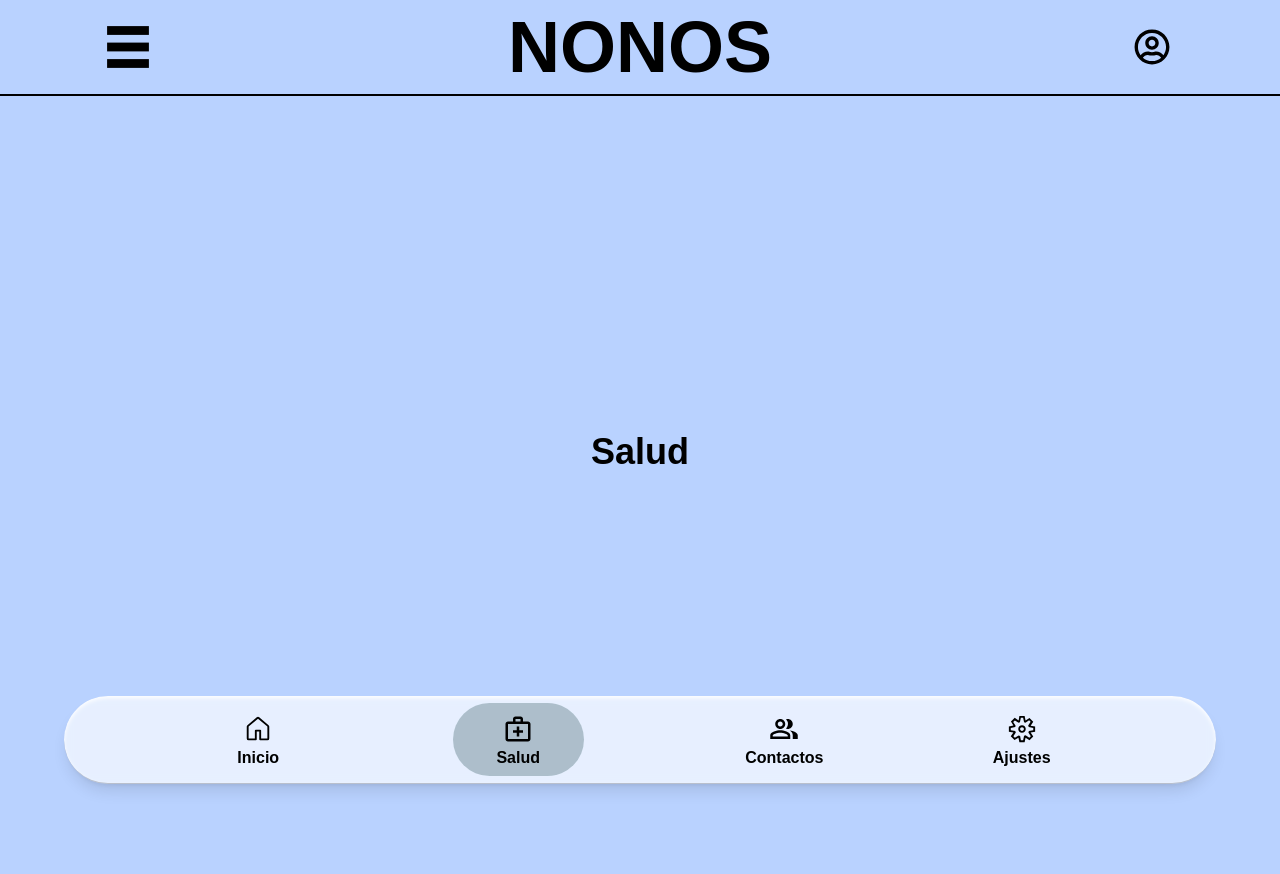
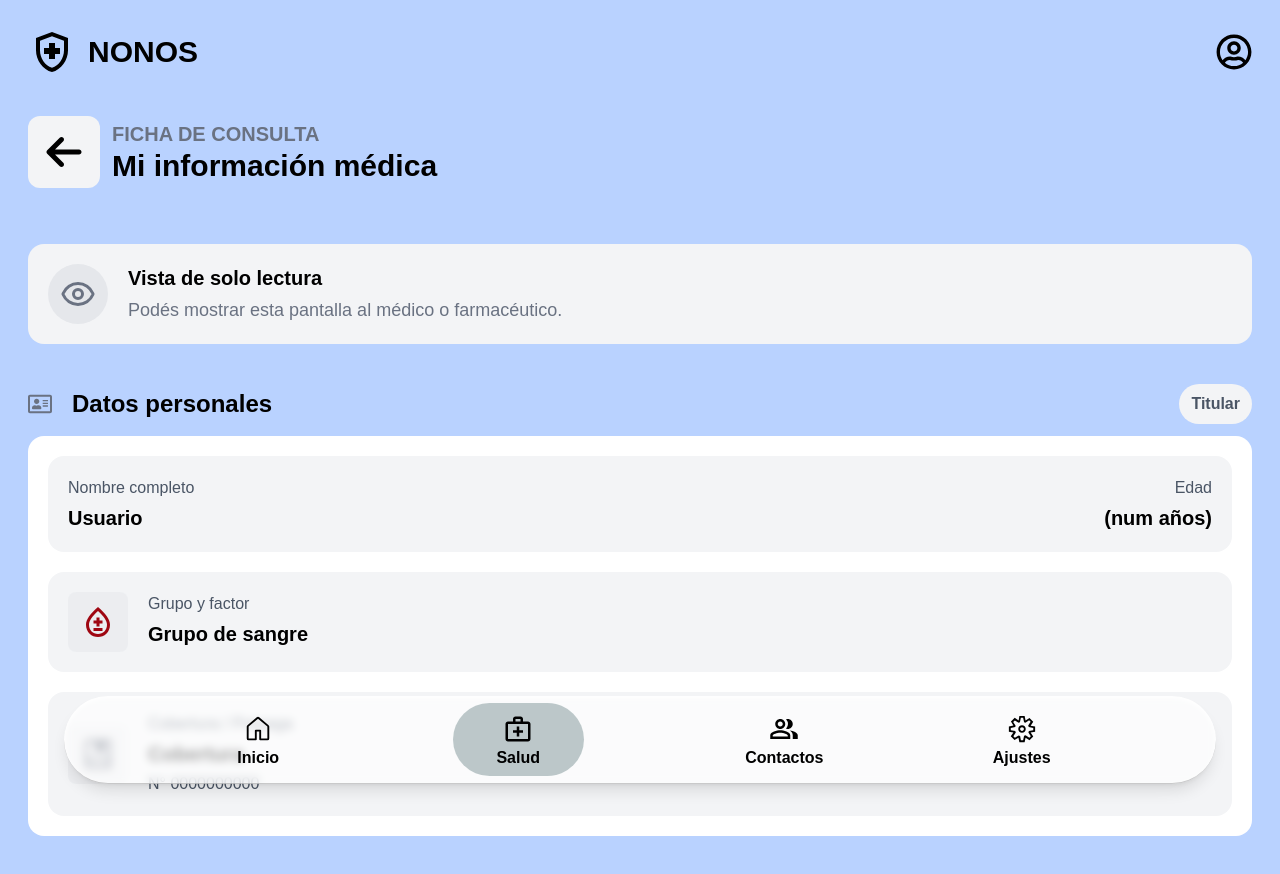
Before and after one commit to rubywinterrr/nonos-front, a React (Vite) app: page /adulto/salud in a window 1280 px wide. Shown: the top 874 px of the page. Before the commit the page ends 808 px from the top, so only its background shows below. Built offline with nearby package versions, Linux system fonts and the light colour scheme; no server answers; a web font is replaced by a local one.

Commit message:
style: pantalla mi informacion (salud)

```diff
--- a/src/Pages/Configuration.tsx
+++ b/src/Pages/Configuration.tsx
@@ -3,6 +3,8 @@ import VueltaAtras from "../components/vueltaAtras";
 import { VscGear } from "react-icons/vsc";
 import AjustesTexto from "../components/AjusteTamaños";
 import { MdOutlineNotifications, MdCheck } from "react-icons/md";
+import { Link } from "react-router-dom";
+import { AiOutlineQuestionCircle } from "react-icons/ai";
 export default function Config() {
   return (
     <>
@@ -42,7 +44,29 @@ export default function Config() {
           <div className="w-full h-20 rounded-2xl border border-gray-400 bg-gray 200"></div>
           <div className="w-full h-20 rounded-2xl border border-gray-400 bg-gray 200"></div>
         </div>
-          <AjustesTexto />
+        <AjustesTexto />
+        <div className="bg-white rounded-2xl w-full flex items-start justify-start p-7 gap-5 relative">
+          <AiOutlineQuestionCircle className="text-blue-600 bg-gray-100 p-2 text-5xl rounded-lg border-gray-300 border" />
+          <div className="flex flex-col items-start justify-start gap-1 max-w-80/100">
+            <h1 className="font-semibold text-2xl">Ayuda</h1>
+            <p className="text-gray-600">
+              Cómo usar NONOS y resolver problemas con guías sencillas.
+            </p>
+          </div>
+          <Link
+            className="bg-white text-blue-700 p-2 rounded-lg border flex items-center gap-2 border-gray-300 font-semibold absolute right-4 top-4 cursor-pointer hover:bg-gray-100 active:bg-gray-200"
+            to={"../ayuda"}
+          >
+            Ver ayuda
+          </Link>
+        </div>
+        <div className="flex flex-col gap-3 p-5 items-center justify-center w-full bg-white rounded-2xl border border-gray-100">
+          <p className="text-blue-600 font-black">Acerca de NONOS</p>
+          <p className="font-bold text-lg">NONOS · Tecnología que acompaña</p>
+          <p className=" text-gray-600">
+            Versión 1.0 · Sistema seguro de acompañamiento
+          </p>
+        </div>
       </main>
     </>
   );
--- a/src/Pages/Salud.tsx
+++ b/src/Pages/Salud.tsx
@@ -1,12 +1,75 @@
-import Header from "../components/Header2";
+import Header from "../components/Header";
+import VueltaAtras from "../components/vueltaAtras";
+import { FaRegAddressCard } from "react-icons/fa";
+import { LuEye } from "react-icons/lu";
+import { useAuth } from "../hooks/useAuth";
+import { MdOutlineBloodtype } from "react-icons/md";
+import { RiBookMarkedLine } from "react-icons/ri";
 
-// Vista principal para información relacionada con salud y seguimiento del usuario.
 export default function Salud() {
+  const { usuario } = useAuth();
   return (
     <>
-      <Header />
-      <main className="w-screen min-h-main flex flex-col justify-center items-center">
-        <h1 className="text-4xl font-extrabold">Salud</h1>
+      <main className="mainBody">
+        <Header />
+        <VueltaAtras titulo="Mi información médica" />
+        <div className="w-full p-5 rounded-2xl flex items-start justify-start bg-gray-100 gap-5">
+          <LuEye className="text-6xl bg-gray-200 p-3 rounded-full text-gray-500" />
+          <div className="flex flex-col items-start justify-start gap-1 max-w-80/100">
+            <h1 className="font-semibold text-xl">Vista de solo lectura</h1>
+            <p className="text-gray-500 text-lg">
+              Podés mostrar esta pantalla al médico o farmacéutico.
+            </p>
+          </div>
+        </div>
+        <div className="w-full flex flex-col gap-3">
+          <span className="flex justify-between items-center">
+            <h1 className="font-semibold flex items-center justify-start gap-5 text-2xl">
+              <FaRegAddressCard className="text-gray-500" />
+              Datos personales
+            </h1>
+            <h2 className="bg-gray-100 text-gray-600 rounded-full p-2 font-semibold pr-3 pl-3">
+              Titular
+            </h2>
+          </span>
+          <div className="w-full bg-white rounded-2xl flex flex-col gap-5 p-5">
+            <div className="rounded-2xl bg-gray-100 w-full p-5 flex justify-between items-start">
+              <div className="flex flex-col gap-1 items-start justify-start">
+                <p className="text-gray-600">Nombre completo</p>
+                <h1 className="text-xl font-bold">
+                  {usuario?.nombreCompleto || "Usuario"}
+                </h1>
+              </div>
+              <div className="flex flex-col gap-1 items-end justify-end">
+                <p className="text-gray-600">Edad</p>
+                <h1 className="text-xl font-bold">(num años)</h1>{" "}
+                {/* PONER INFO EDAD */}
+              </div>
+            </div>
+            <div className="rounded-2xl bg-gray-100 w-full p-5 flex justify-start items-start gap-5">
+              <MdOutlineBloodtype className="text-red-800 p-3 bg-gray-200/50 rounded-lg text-6xl" />
+              <div className="flex flex-col gap-1 items-start justify-start">
+                {" "}
+                <p className="text-gray-600">Grupo y factor</p>
+                <h1 className="text-xl font-bold">
+                  Grupo de sangre {/* PONER INFO GRUPO DE SANGRE */}
+                </h1>
+              </div>
+            </div>
+            <div className="rounded-2xl bg-gray-100 w-full p-5 flex justify-start items-center gap-5">
+              <RiBookMarkedLine className="text-gray-500 p-3 bg-gray-200/50 rounded-lg text-6xl" />
+              <div className="flex flex-col gap-1 items-start justify-start">
+                {" "}
+                <p className="text-gray-600">Cobertura / Prepaga</p>
+                <h1 className="text-xl font-bold">
+                  Cobertura {/* PONER INFO COBERTURA */}
+                </h1>
+                <p className="text-gray-600">N° 0000000000</p>{" "}
+                {/* PONER INFO COBERTURA */}
+              </div>
+            </div>
+          </div>
+        </div>
       </main>
     </>
   );
--- a/src/components/AjusteTamaños.tsx
+++ b/src/components/AjusteTamaños.tsx
@@ -8,16 +8,16 @@ export default function AjustesTexto() {
 
   useEffect(() => {
     if (tamaño === "normal") {
-      document.documentElement.style.fontSize = "14px";
+      document.documentElement.style.fontSize = "15px";
     } else if (tamaño === "grande") {
       document.documentElement.style.fontSize = "16px";
     } else if (tamaño === "muy_grande") {
-      document.documentElement.style.fontSize = "18px";
+      document.documentElement.style.fontSize = "17px";
     }
   }, [tamaño]);
 
   return (
-    <div className="bg-white rounded-3xl shadow-sm p-6 max-w-lg border border-gray-100">
+    <div className="bg-white rounded-3xl shadow-sm p-6 w-full border border-gray-100">
       <div className="flex gap-4 items-center mb-6">
         <div className="bg-[#EEF4FF] text-blue-600 rounded-2xl w-16 h-16 flex items-center justify-center text-3xl font-bold border border-blue-100">
           Aa
--- a/src/components/botonSiguiente.tsx
+++ b/src/components/botonSiguiente.tsx
@@ -1,6 +1,10 @@
 import { Link } from "react-router-dom";
 import { MdArrowForward } from "react-icons/md";
-export default function BotonSiguiente({siguientePaso, texto}) {
+interface Props {
+  siguientePaso: string;
+  texto: string;
+}
+export default function BotonSiguiente({ siguientePaso, texto }: Props) {
   return (
     <Link
       className="bg-blue-600 font-semibold items-center justify-center flex gap-3 hover:bg-blue-700 active:bg-blue-700 hover:scale-102 active:scale-99 text-white text-xl rounded-2xl w-full h-16 cursor-pointer"
```
Also changed, not shown: 1 other file (tests, documents, lock files or other folders).
